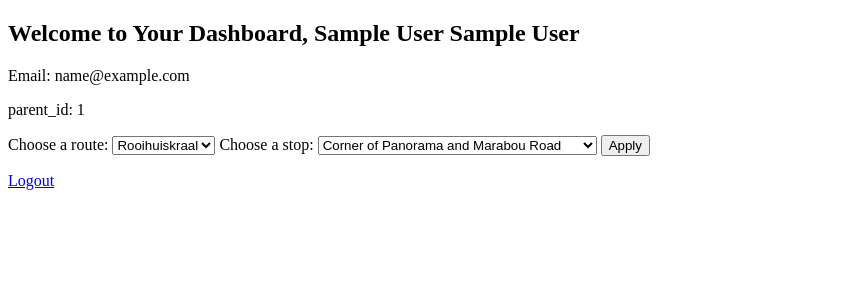
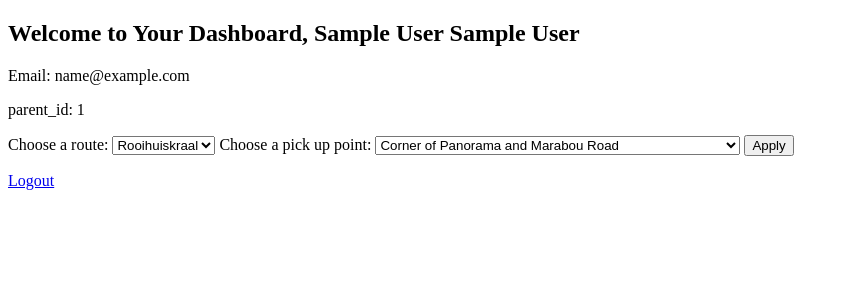
Before and after one commit to khanyie86/ict3715, a PHP site: page /parent/apply.php in a window 1280 px wide. Shown: the top 300 px of the page, without its empty margins (0-849 px from the left). Run offline with PHP 8.4, Linux system fonts and the light colour scheme; the visitor is signed in with stand-in values (Sample User, id 1).

Commit message:
parent apply
updated

```diff
--- a/parent/apply.php
+++ b/parent/apply.php
@@ -24,23 +24,24 @@ $parent_id = $_SESSION['parent_id'];
 <p>Email: <?php echo $email; ?></p>
 <p>parent_id: <?php echo $parent_id; ?></p>
 
-<label for="cars">Choose a route:</label>
+<label for="route">Choose a route:</label>
 
-<select name="cars" id="cars">
-  <option value="volvo">Rooihuiskraal</option>
-  <option value="saab">Wierdapark</option>
-  <option value="mercedes">Centurion</option>
-  <option value="audi">Centurion 2</option>
+<select name="route" id="route">
+  <option value="rooihuiskraal">Rooihuiskraal</option>
+  <option value="wierdapark">Wierdapark</option>
+  <option value="centurion">Centurion</option>
 </select>
 
 
-<label for="cars">Choose a stop:</label>
+<label for="pick_up_point">Choose a  pick up point:</label>
 
-<select name="cars" id="cars">
-  <option value="volvo">Corner of Panorama and Marabou Road</option>
-  <option value="saab">Corner of Kolgansstraat and Skimmerstraat</option>
-  <option value="mercedes">Centurion</option>
-  <option value="audi">Centurion 2</option>
+<select name="pick_up" id="pick_up">
+  <option value="rooihuiskraal 1A">Corner of Panorama and Marabou Road</option>
+  <option value="rooihuiskraal 1B">Corner of Kolgansstraat and Skimmerstraat</option>
+  <option value="wierdapark 2A">Corner of Reddersburg Street and Mafeking Drive</option>
+  <option value="wierdapark 2B">Corner of Theuns van Niekerkstraat and Roosmarynstraat</option>
+  <option value="centurion 3A">Corner of Jasper Drive and Tieroog Street</option>
+  <option value="centurion 3B">Corner of Louise Street and Von Willich Drive</option>
 </select>
 
 <button type='button'>Apply</button>
```
